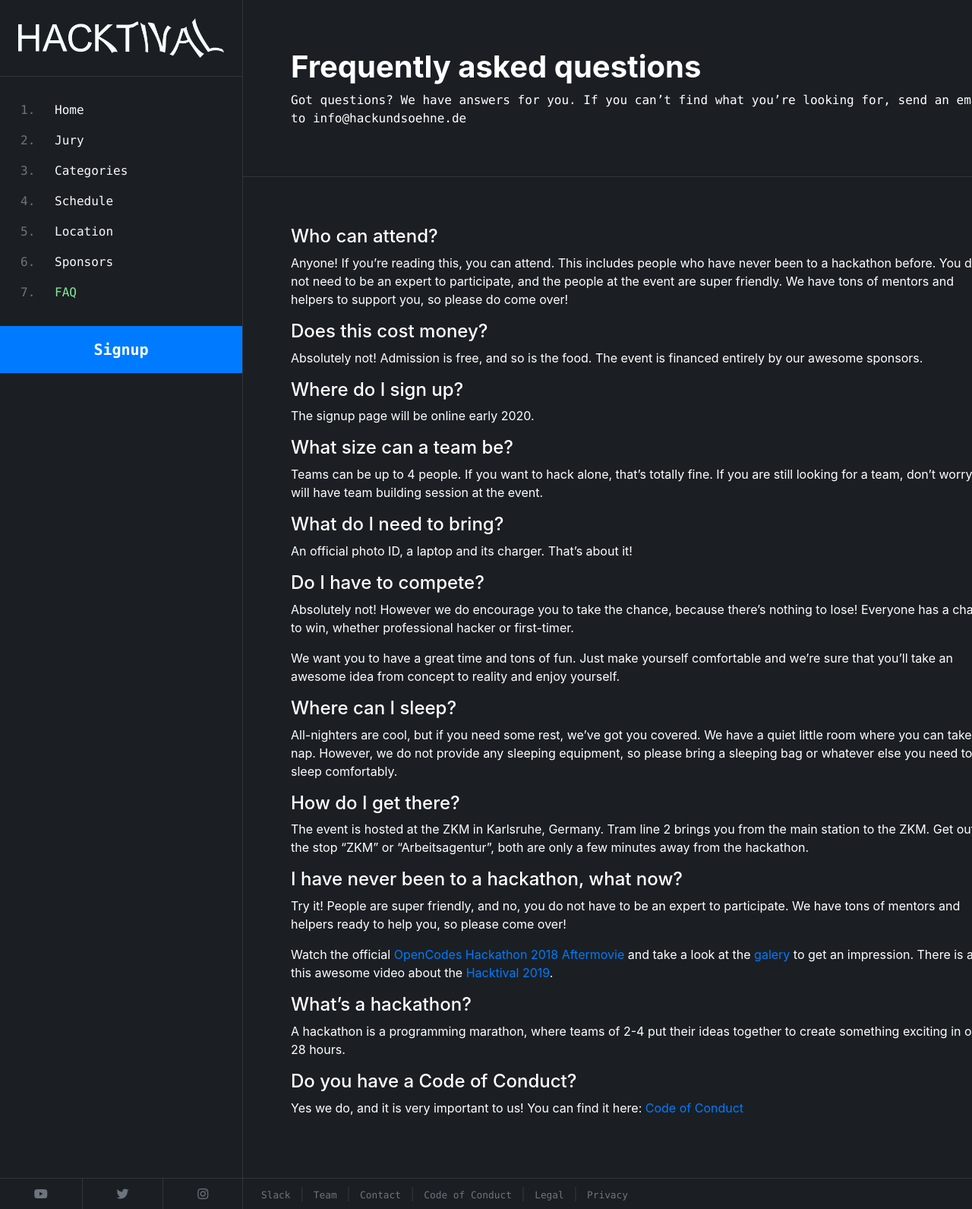
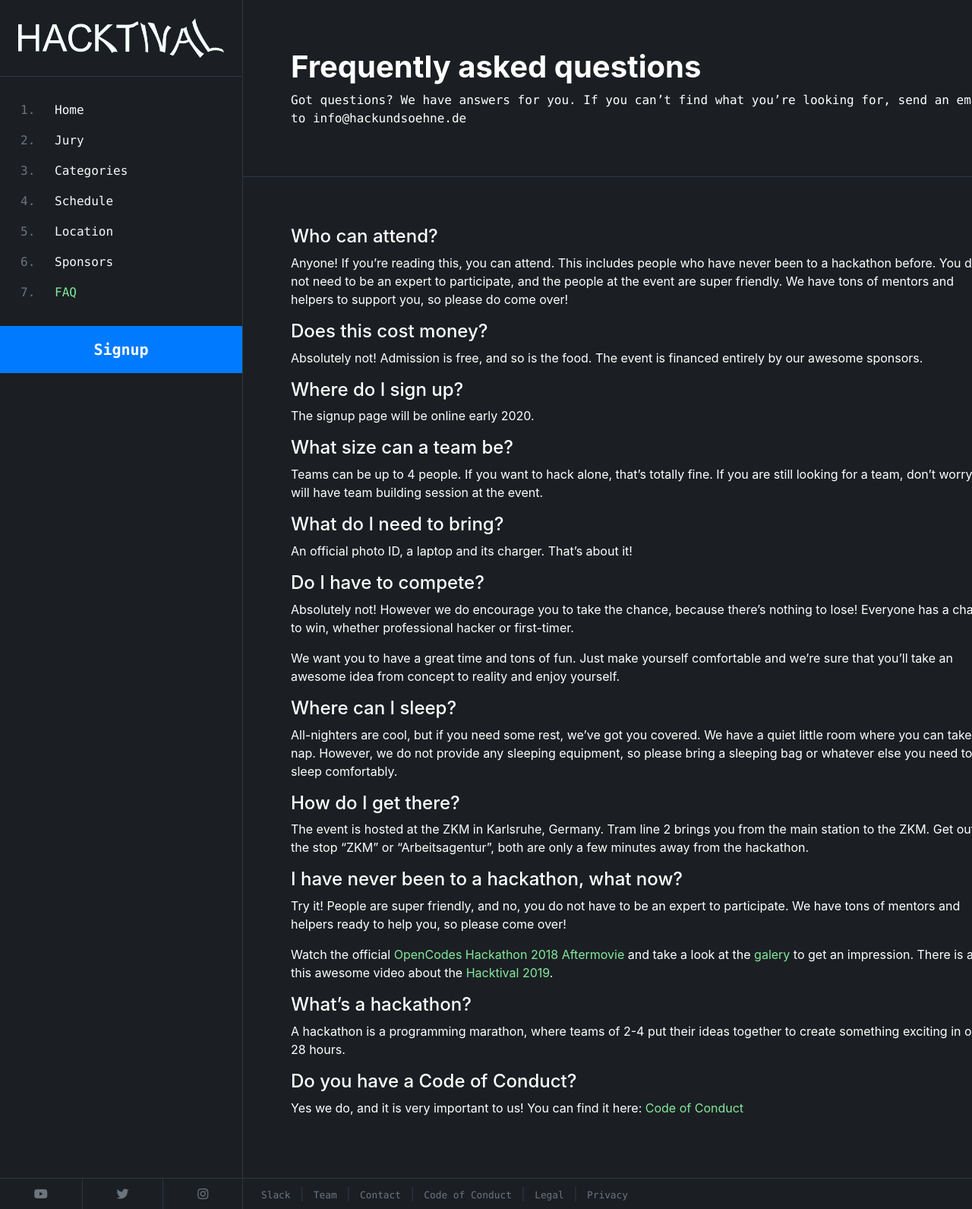
Before and after one commit to hackundsoehne/hacktival-website-2020, a Jekyll site: the page built from faq.md, in a window 1280 px wide. Shown: the whole page at 76% size. Built offline with Jekyll 4.4.1, drawn with Linux system fonts in a browser that asks for light colours.

Commit message:
Set the websites default link color to green

```diff
--- a/_sass/main.scss
+++ b/_sass/main.scss
@@ -13,6 +13,8 @@ $theme-colors: (
 	"red": #f97583,
 	"yellow": #ffea7f
 );
+
+$link-color: map-get($theme-colors, "green");
 
 @import "bootstrap/bootstrap";
 
```
